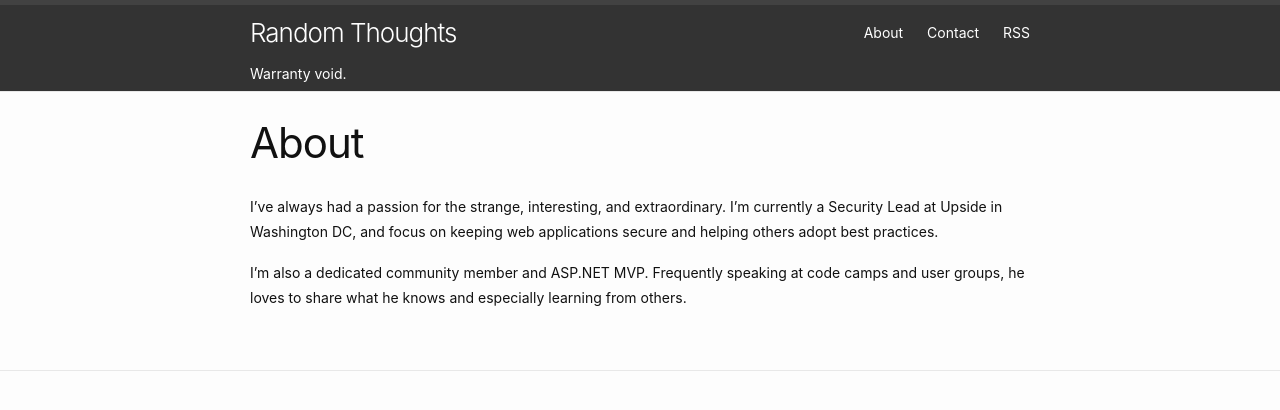
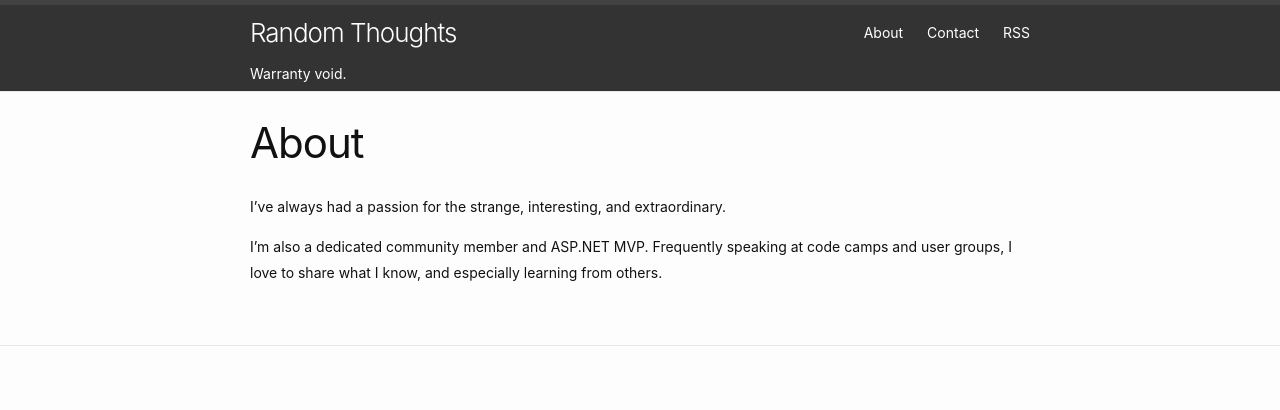
Before and after one commit to vcsjones/vcsjones.dev, a Jekyll site: the page built from about.md, in a window 1280 px wide. Shown: the top 410 px of the page. Built offline with Jekyll 4.4.1, drawn with Linux system fonts in a browser that asks for light colours.

Commit message:
Fix about.

```diff
--- a/about.md
+++ b/about.md
@@ -5,9 +5,7 @@ permalink: /about/
 ---
 
 I've always had a passion for the strange, interesting, and extraordinary.
-I'm currently a Security Lead at Upside in Washington DC, and focus
-on keeping web applications secure and helping others adopt best practices.
 
 I'm also a dedicated community member and ASP.NET MVP. Frequently speaking
-at code camps and user groups, he loves to share what he knows and especially
+at code camps and user groups, I love to share what I know, and especially
 learning from others.
```
